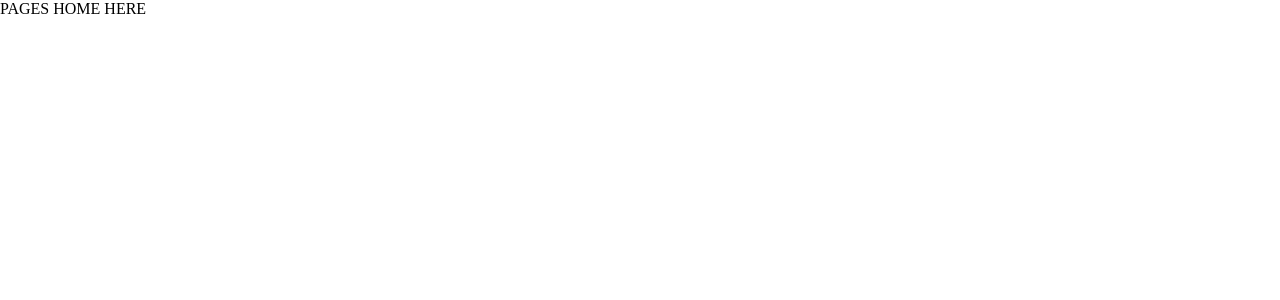
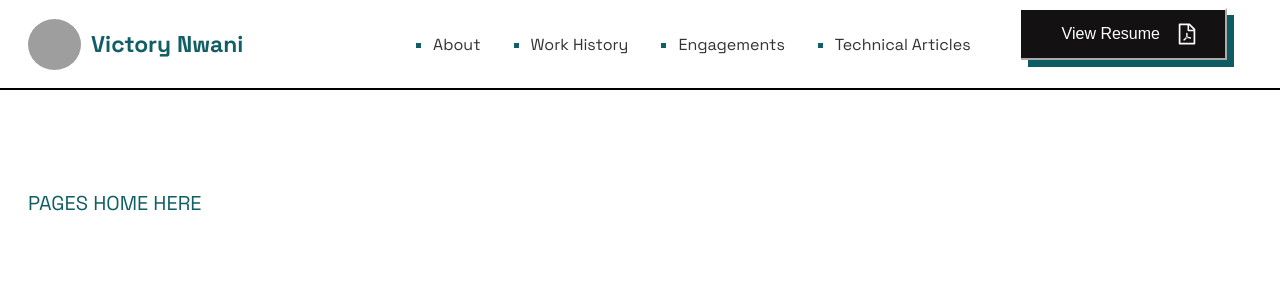
Before and after one commit to vickywane/vickywane, a Next.js app: page /blog in a window 1280 px wide. Shown: the top 300 px of the page. Built offline with nearby package versions, Linux system fonts and the light colour scheme; no server answers; grey boxes are pictures that could not be loaded.

Commit message:
update: add navigation links for blog page

```diff
--- a/src/components/Summaries/EngagementSummary.tsx
+++ b/src/components/Summaries/EngagementSummary.tsx
@@ -43,7 +43,7 @@ interface EngagementSummaryProps {
 
 const EngagementSummary = ({ engagements }: EngagementSummaryProps) => (
   <Layout bg={"#fff8f0"}>
-    <H2Heading align={"center"}>
+    <H2Heading id="engagements" align={"center"}>
       Life As A <span> Technical Speaker </span>{" "}
     </H2Heading>
     <Text align={"center"}>
--- a/src/components/bio/PersonalBio.tsx
+++ b/src/components/bio/PersonalBio.tsx
@@ -1,6 +1,6 @@
 "use client";
 import styled from "styled-components";
-import { H2Heading, Text } from "@/styles";
+import { H2Heading } from "@/styles";
 import { Homepage } from "@/data/schema";
 import Layout from "@/styles/Layout";
 import { TABLET_BREAKPOINT } from "@/styles/useStyleWidthQuery";
@@ -22,7 +22,7 @@ interface PersonalBioProps {
 const PersonalBio = ({ human_text }: PersonalBioProps) => {
   return (
     <Layout>
-      <H2Heading>
+      <H2Heading id="personal-bio">
         Life As A <span>Human</span>
       </H2Heading>
 
--- a/src/components/headers/BreadcrumbMenu.tsx
+++ b/src/components/headers/BreadcrumbMenu.tsx
@@ -6,6 +6,7 @@ import { RootState } from "@/state"
 import { MOBILE_BREAKPOINT } from "@/styles/useStyleWidthQuery"
 import CustomButton from "@/components/Buttons"
 import { AiOutlineFilePdf } from "react-icons/ai"
+import Link from "next/link"
 
 const BreadcrumbContainer = styled.ul<{ isBreadcrumbOpen: boolean }>`
   list-style: square;
@@ -38,9 +39,11 @@ const BreadcrumbMenu = () => {
 
   return (
     <BreadcrumbContainer isBreadcrumbOpen={breadcrumb_visibility === "OPEN"}>
-      {navigation_links.map(({ name }, idx) => (
+      {navigation_links.map(({ name, to }, idx) => (
         <li key={idx}>
-          <Text> {name} </Text>
+          <Link href={to} >
+            <Text> {name} </Text>
+          </Link>
         </li>
       ))}
 
--- a/src/components/headers/index.tsx
+++ b/src/components/headers/index.tsx
@@ -12,6 +12,8 @@ import {
   TABLET_BREAKPOINT,
 } from "@/styles/useStyleWidthQuery"
 import { useDispatch, useSelector } from "react-redux"
+import Link from "next/link"
+
 import { RootState } from "@/state"
 import { handleBreadcrumbVisibility } from "@/state/slices/app.slice"
 import { AiOutlineFilePdf } from "react-icons/ai"
@@ -179,9 +181,11 @@ const Index = () => {
 
           <div className={"header-lg-items"}>
             <HeaderList>
-              {navigation_links.map(({ name }, idx) => (
+              {navigation_links.map(({ name, to }, idx) => (
                 <li key={idx}>
-                  <Anchor href={"#"}>{name}</Anchor>
+                  <Anchor href={"#"}>
+                    <Link href={to} >{name}</Link>
+                  </Anchor>
                 </li>
               ))}
 
--- a/src/data/static.ts
+++ b/src/data/static.ts
@@ -1,14 +1,18 @@
 export const navigation_links = [
   {
-    name: "About"
+    name: "About",
+    to: "#personal-bio"
   },
   {
-    name: "Experience"
+    name: "Work History",
+    to: "#work-reviews"
   },
   {
-    name: "Projects"
+    name: "Engagements",
+    to: "#engagements"
   },
   {
-    name: "Writing"
+    name: "Technical Articles",
+    to: "/blog"
   }
 ];
--- a/src/pages/_app.tsx
+++ b/src/pages/_app.tsx
@@ -4,16 +4,25 @@ import type { AppProps } from "next/app"
 import { Provider } from "react-redux"
 import { reduxStore } from "@/state"
 import PostHog from "@/providers/PostHog"
+import { Space_Grotesk } from "@next/font/google"
 // import { GlobalStyle } from "@/styles/globalStyles";
+
+const font = Space_Grotesk({
+  subsets: ["latin", "vietnamese"],
+  weight: ["400", "400", "600", "700"],
+  style: ["normal"],
+})
 
 export default function App({ Component, pageProps }: AppProps) {
   return (
     <PostHog>
       <Provider store={reduxStore}>
-        <React.Fragment>
-          {/*<GlobalStyle />*/}
-          <Component {...pageProps} />
-        </React.Fragment>
+        <div className={font.className}>
+          <React.Fragment>
+            {/*<GlobalStyle />*/}
+            <Component {...pageProps} />
+          </React.Fragment>
+        </div>
       </Provider>
     </PostHog>
   )
--- a/src/pages/blog/index.tsx
+++ b/src/pages/blog/index.tsx
@@ -1,8 +1,15 @@
-import React from 'react'
+import React from "react"
+import { Text } from "@/styles"
+import Header from "@/components/headers"
+import Layout from "@/styles/Layout"
 
 const Blog = () => (
   <div>
-    <p> PAGES HOME HERE </p>
+    <Header />
+
+    <Layout>
+      <Text> PAGES HOME HERE </Text>
+    </Layout>
   </div>
 )
 
--- a/src/styles/index.ts
+++ b/src/styles/index.ts
@@ -89,18 +89,7 @@ export const Flex = styled.div<StyledProps>`
   place-items: ${props => props.placeItems};
 `
 
-export const SectionBoxIndicator = styled(Flex)`
-  height: 50px;
-  background: #131112;
-  width: fit-content;
-  padding: 0 45px;
-  border-radius: 0 60px 0 0;
 
-  @media (max-width: ${MOBILE_BREAKPOINT}px) {
-    height: 40px;
-    padding: 0 30px;
-  }
-`
 
 export const Icon = styled(Flex)`
   font-size: 24px;
```
Also changed, not shown: src/components/SectionIndicator/index.tsx (+25 -3 lines), src/components/Summaries/TechnicalArticleSummary.tsx (+8 -5 lines), src/pages/index.tsx (+2 -12 lines).
